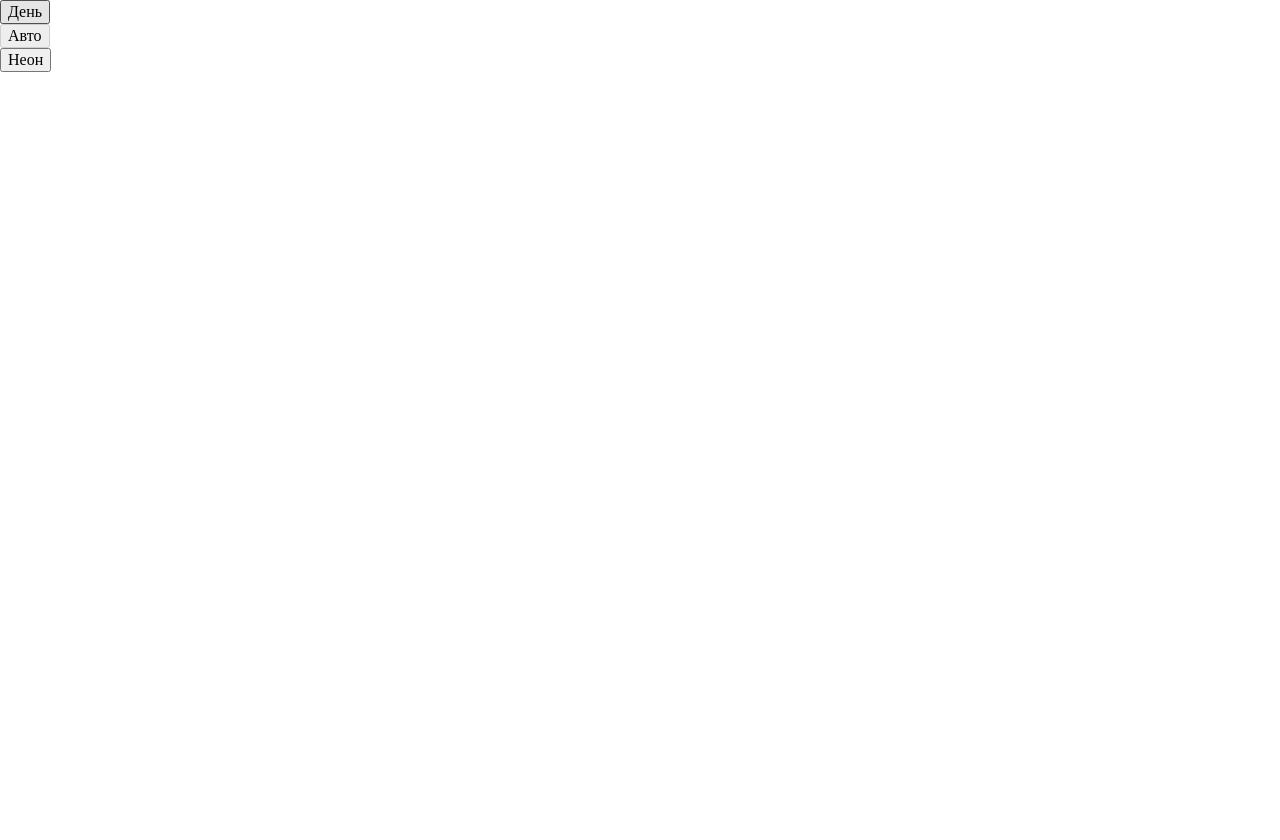
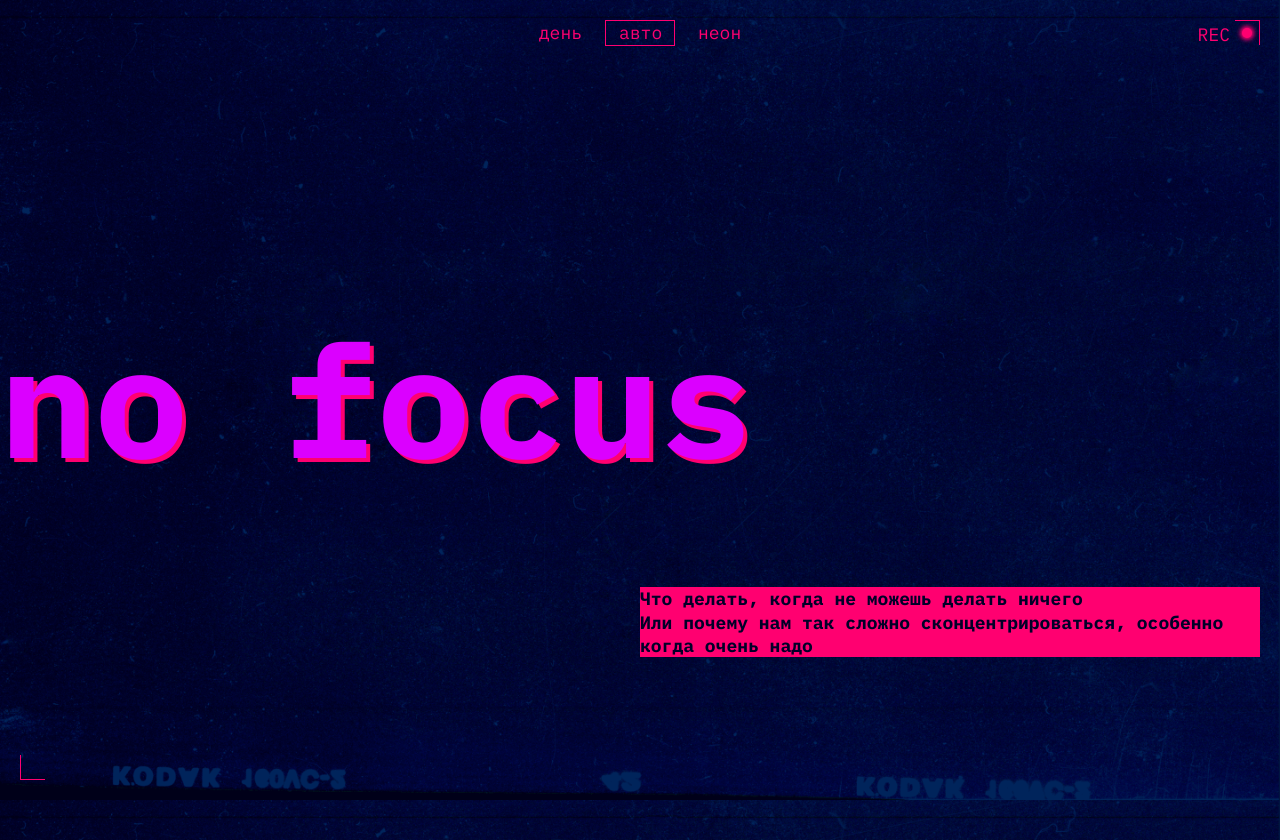
Before and after one commit to RomanovaElena/slozhno-sosredotochitsya, a website: page index.html in a window 1280 px wide. Before the commit the page ends 800 px from the top, so only its background shows below. Drawn offline with Linux system fonts and the light colour scheme.

Commit message:
добавить разметку и стили блока header

```diff
--- a/index.html
+++ b/index.html
@@ -17,14 +17,18 @@
     <title>Сложно сосредоточиться</title>
   </head>
   <body class="page">
+
+    <!-- Блок HEADER -->
+
     <header class="header decorated-zone">
+      <span class="header__decoration"></span>
       <nav class="header__theme-menu">
         <ul class="header__theme-menu-list">
           <li class="header__theme-menu-item">
             <button
               class="header__theme-menu-button header__theme-menu-button_type_light"
             >
-              День
+              день
             </button>
           </li>
           <li class="header__theme-menu-item">
@@ -32,18 +36,24 @@
               class="header__theme-menu-button header__theme-menu-button_active header__theme-menu-button_type_auto"
               disabled
             >
-              Авто
+              авто
             </button>
           </li>
           <li class="header__theme-menu-item">
             <button
               class="header__theme-menu-button header__theme-menu-button_type_dark"
             >
-              Неон
+              неон
             </button>
           </li>
         </ul>
       </nav>
+      <h1 class="title">no focus</h1>
+      <p class="header__paragraph title-decor">
+        Что делать, когда не можешь делать ничего<br>
+        Или почему нам так сложно сконцентрироваться,
+        особенно когда очень надо
+      </p>
     </header>
     <script src="./scripts/script.js"></script>
   </body>
--- a/styles/style.css
+++ b/styles/style.css
@@ -2,4 +2,181 @@
 
 .page {
   /* сохраните в разметке и стилях класс page. На его основе работает скрипт. */
+
+  font-family: var(--main-font), sans-serif;
+  font-size: var(--main-font-size);
+  background-image: var(--bg-image);
+  background-size: cover;
+  background-position: center;
+  background-attachment: fixed;
 }
+
+.header {
+  display: grid;
+  min-block-size: 100vh;
+  grid-template-rows: min-content 1fr min-content 1fr min-content;
+  position: relative;
+  padding: var(--basic-offset);
+  margin-block-end: 40px;
+}
+
+.header__decoration::before {
+  position: absolute;
+  content: 'REC';
+  top: 12px;
+  right: 40px;
+  font-weight: 400;
+  font-size: var(--main-font-size);
+  line-height: 1.38889;
+  color: var(--accent-color);
+}
+
+.header__decoration::after {
+  content: '';
+  position: absolute;
+  inline-size: 10px;
+  block-size: 10px;
+  top: 18px;
+  right: 18px;
+  border-radius: 100%;
+  background-color: var(--accent-color);
+  box-shadow: 0 0 4px 2px var(--accent-color);
+}
+
+.header__theme-menu {
+  justify-self: end;
+  align-self: center;
+}
+
+.header__theme-menu-list {
+  list-style-type: none;
+  display: flex;
+  flex-direction: column;
+  gap: 10px;
+  margin-block-end: 5px;
+}
+
+.header__theme-menu-button {
+  font-family: inherit;
+  font-size: inherit;
+  line-height: 1;
+  text-align: center;
+  color: var(--accent-color);
+  background-color: transparent;
+  border: none;
+  padding: 0 13px;
+  max-inline-size: 70px;
+  min-block-size: 26px;
+  cursor: pointer;
+}
+
+.header__theme-menu-button_active {
+  cursor: none;
+  border: 1px solid var(--accent-color);
+}
+
+.title {
+  font-weight: bold;
+  font-size: clamp(7.25rem, 7.0115rem + 1.0178vw, 7.5rem);
+  line-height: 0.825;
+  color: var(--title-color);
+  text-shadow: 4px 4px 0 var(--accent-color);
+}
+
+.header__paragraph {
+  --main-color: #000028;
+  font-weight: bold;
+  font-size: var(--main-font-size);
+  line-height: 1.3;
+  color: var(--main-color);
+  align-self: center;
+}
+
+.heading {
+  font-size: inherit;
+  font-weight: bold;
+  line-height: 1.3;
+  color: var(--accent-color);
+}
+
+.title-decor {
+  --accent-color: #000028;
+  --bg-color: #ff0070;
+  background-color: var(--bg-color);
+  color: var(--accent-color);
+}
+
+.content__paragraph {
+  font-weight: normal;
+  font-size: var(--main-font-size);
+  line-height: 1.3;
+  color: var(--main-color);
+  margin-block-start: 10px;
+}
+
+.content__paragraph-link {
+  text-shadow: 2px 2px 0 var(--accent-color);
+}
+
+.decorated-zone::before {
+  content: '';
+  position: absolute;
+  top: var(--basic-offset);
+  right: var(--basic-offset);
+  display: block;
+  inline-size: 25px;
+  block-size: 25px;
+  border-block-start: 1px solid var(--accent-color);
+  border-inline-end: 1px solid var(--accent-color);
+}
+
+.decorated-zone::after {
+  content: '';
+  position: absolute;
+  bottom: var(--basic-offset);
+  left: var(--basic-offset);
+  display: block;
+  inline-size: 25px;
+  block-size: 25px;
+  border-block-end: 1px solid var(--accent-color);
+  border-inline-start: 1px solid var(--accent-color);
+}
+
+@media (min-width: 768px) {
+
+  :root {
+    --basic-offset: 20px;
+  }
+
+  .title {
+    font-size: clamp(7.5rem, 0.5625rem + 14.4531vw, 9.8125rem);
+    margin-inline-start: -20px;
+  }
+
+  .header__paragraph {
+    inline-size: 50%;
+    justify-self: end;
+  }
+
+  .header__decoration::before {
+    top: 22px;
+    right: 50px;
+  }
+
+  .header__decoration::after {
+    top: 28px;
+    right: 28px;
+  }
+}
+
+@media (min-width: 1024px) {
+
+  .header__theme-menu {
+    justify-self: center;
+    align-self: start;
+  }
+
+  .header__theme-menu-list {
+    flex-direction: row;
+  }
+}
--- a/styles/variables.css
+++ b/styles/variables.css
@@ -8,5 +8,8 @@
   --title-color: #db00ff;
   --accent-color: #ff0070;
   --bg-color: #000028;
-  --accent-font-size: 116px;
+  --main-font: 'IBM Plex mono', serif;
+  --main-font-size: 18px;
+  --bg-image: url(/images/cover-image-dark.png);
+  --basic-offset: 10px;
 }
```
Also changed, not shown: styles/light.css (line endings or trailing spaces).
